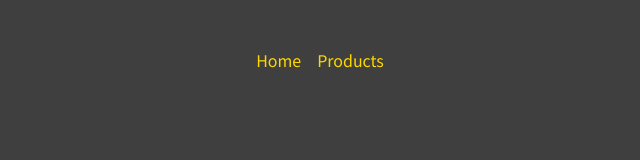
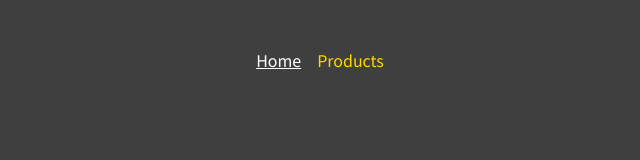
Before and after one commit to Hofass/React_router_training, a JavaScript app: page / in a window 1280 px wide. Shown: the top 160 px of the page, without its empty margins (320-960 px from the left). Built offline with nearby package versions, Linux system fonts and the light colour scheme.

Commit message:
Working with NavLink

```diff
--- a/src/components/MainNavigation.js
+++ b/src/components/MainNavigation.js
@@ -1,17 +1,34 @@
-import { Link } from "react-router-dom";
+import { NavLink } from "react-router-dom";
 import classes from "./MainNavigation.module.css";
 
-function MainNavigation (){
+function MainNavigation() {
 	return (
 		<header className={classes.header}>
-    <nav >
+			<nav>
 				<ul className={classes.list}>
-        <li><Link to="/">Home</Link></li>
-        <li><Link to="/products">Products</Link></li>
+					<li>
+						<NavLink
+							to='/'
+							className={({ isActive }) =>
+								isActive ? classes.active : undefined
+							}
+              end>
+							Home
+						</NavLink>
+					</li>
+					<li>
+						<NavLink
+							to='/products'
+							className={({ isActive }) =>
+								isActive ? classes.active : undefined
+							}>
+							Products
+						</NavLink>
+					</li>
 				</ul>
 			</nav>
 		</header>
-)
+	);
 }
 
 export default MainNavigation;
--- a/src/components/MainNavigation.module.css
+++ b/src/components/MainNavigation.module.css
@@ -24,6 +24,6 @@
 
 .list a:hover,
 .list a.active {
-  color: var(--color-primary-800);
+  color: white;
   text-decoration: underline;
 }
--- a/src/pages/Root.js
+++ b/src/pages/Root.js
@@ -1,13 +1,12 @@
 import { Outlet } from "react-router-dom";
 import MainNavigation from "../components/MainNavigation";
-import classes from "./Root.module.css"
 
 
 function RootLayout() {
 	return (
 		<>
 			<MainNavigation/>
-      <main className={classes.content}>
+      <main>
 			<Outlet />
       </main>
 		</>
```
Lines whose indentation alone changed are shown as unchanged.
